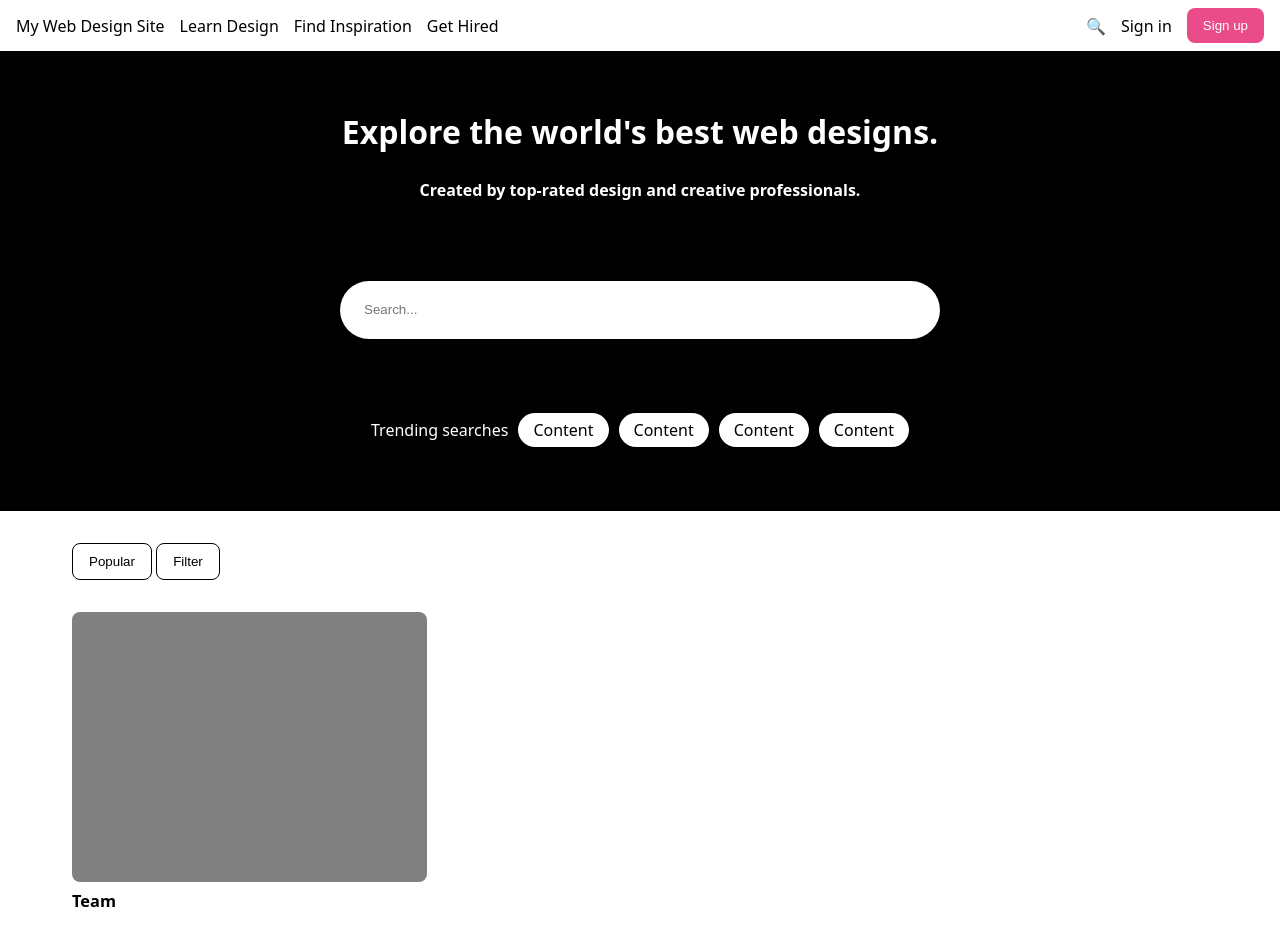
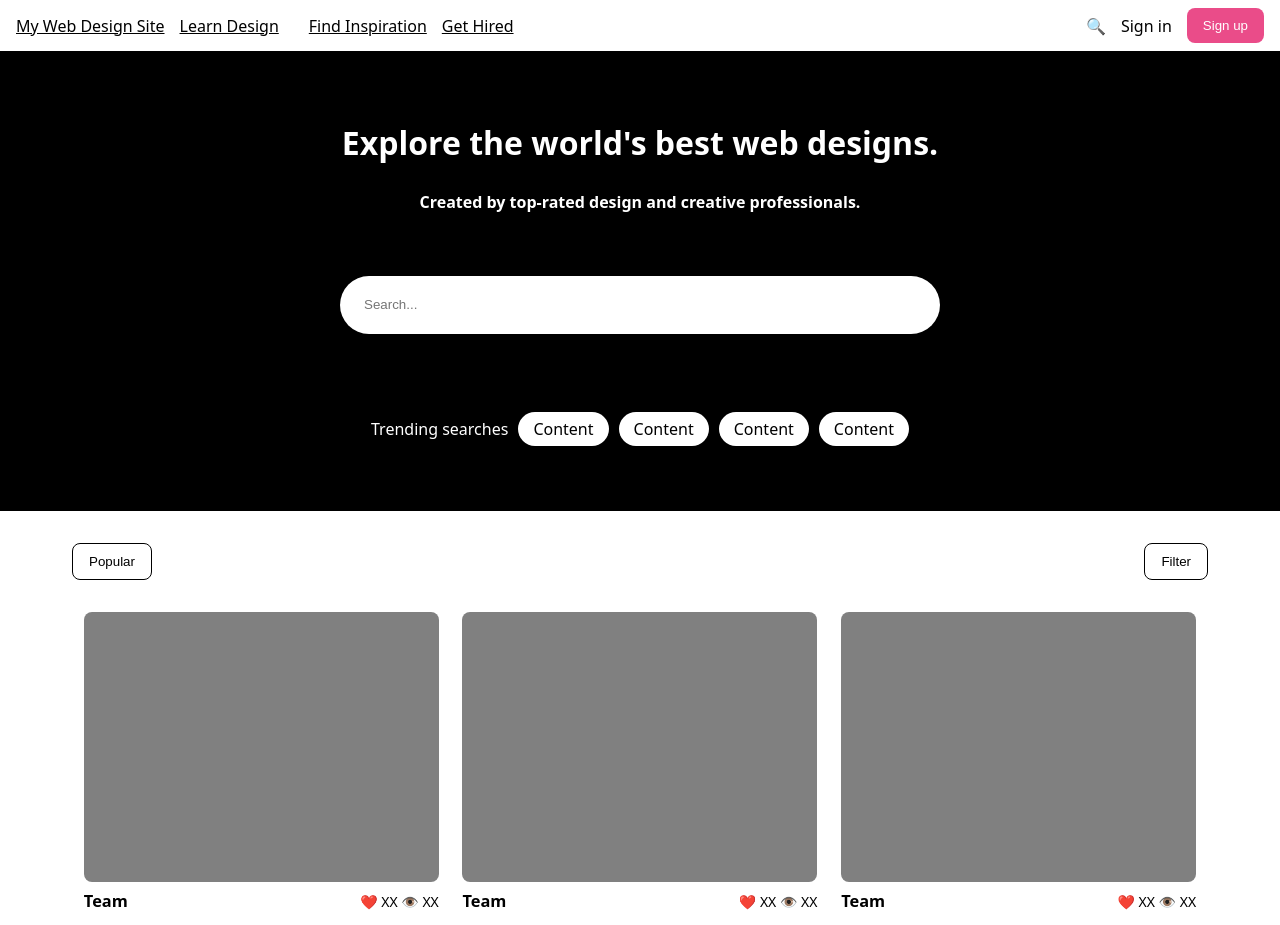
Before and after one commit to bootupAbdullah/felxbox-lab, a plain HTML site: page index.html in a window 1280 px wide. Shown: the top 925 px of the page. Drawn offline with Linux system fonts and the light colour scheme.

Commit message:
completed lab

```diff
--- a/css/style.css
+++ b/css/style.css
@@ -17,11 +17,18 @@
 
   }
 
+  a {
+    color: black;
+  }
+
+  a :hover {
+    cursor: pointer;
+  }
+
   #destinations {
     display: flex;
-    gap: 15px;        //this was discovered with the help of trouble shooting with chatgpt
-    align-items: center;
-
+    gap: 15px;
+     */
 }
 
 #actions {
@@ -53,12 +60,12 @@
 
   #headers {
     /* border: 1px solid yellow; */
-    padding-top: 10px;
+    padding-top: 20px;
   }
 
   #search-bar {
     /* border: 3px solid yellow; */
-    margin-top: 20px;
+    /* margin-top: 10px; */
   }
 
   #trending {
@@ -94,9 +101,18 @@
     padding: 0 24px;
   }
 
+  #subnav {
+    display: flex;
+    justify-content: space-between;
+  }
+
   main {
     background-color: white;
     padding: 32px 72px;
+    display: flex;
+    flex-wrap: wrap;
+    justify-content: space-around;
+    align-items: center;
   }
 
   nav button {
@@ -117,10 +133,15 @@
 
   .card-footer {
     font-size: 14px;
+    display: flex;
+    justify-content: space-between;
+    align-items: baseline;
   }
 
   .card-footer * {
     margin-top: 8px;
+    /* border: 3px solid green; */
+
   }
 
   #subnav {
--- a/index.html
+++ b/index.html
@@ -8,11 +8,11 @@
 </head>
 <body>
     <nav>
-        <div id="destinations">
-          <p>My Web Design Site</p>
-          <p>Learn Design</p>
-          <p>Find Inspiration</p>
-          <p>Get Hired</p>
+      <div id="destinations">
+          <p><a href="#destinations">My Web Design Site</a></p>
+          <p><a href="https://generalassemb.ly/students/courses/software-engineering-bootcamp">Learn Design<a></p>
+          <p><a href="#subnav">Find Inspiration</a></p>
+          <p><a href="url">Get Hired</a></p>
         </div>
         <div id="actions">
           <p>🔍</p>
```
